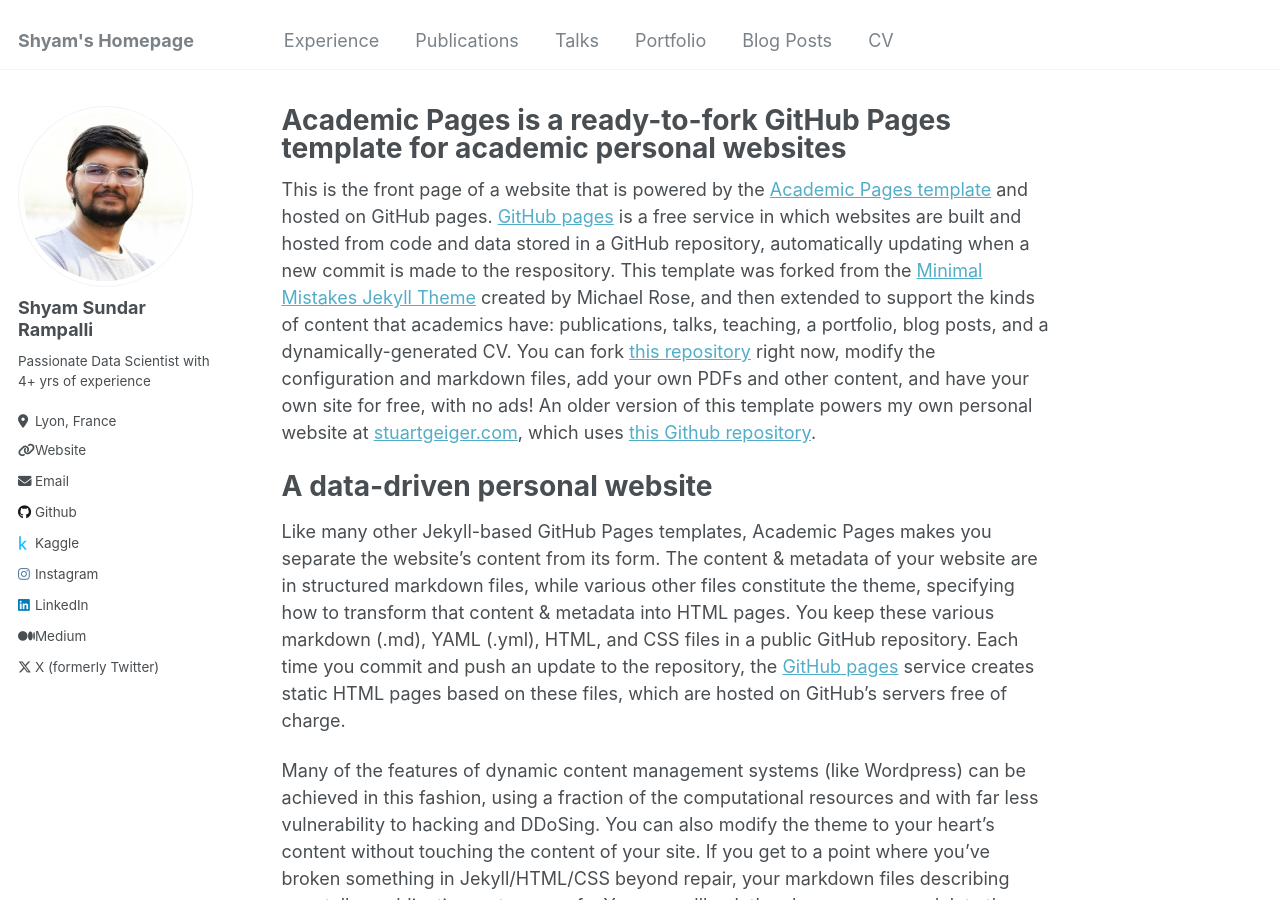
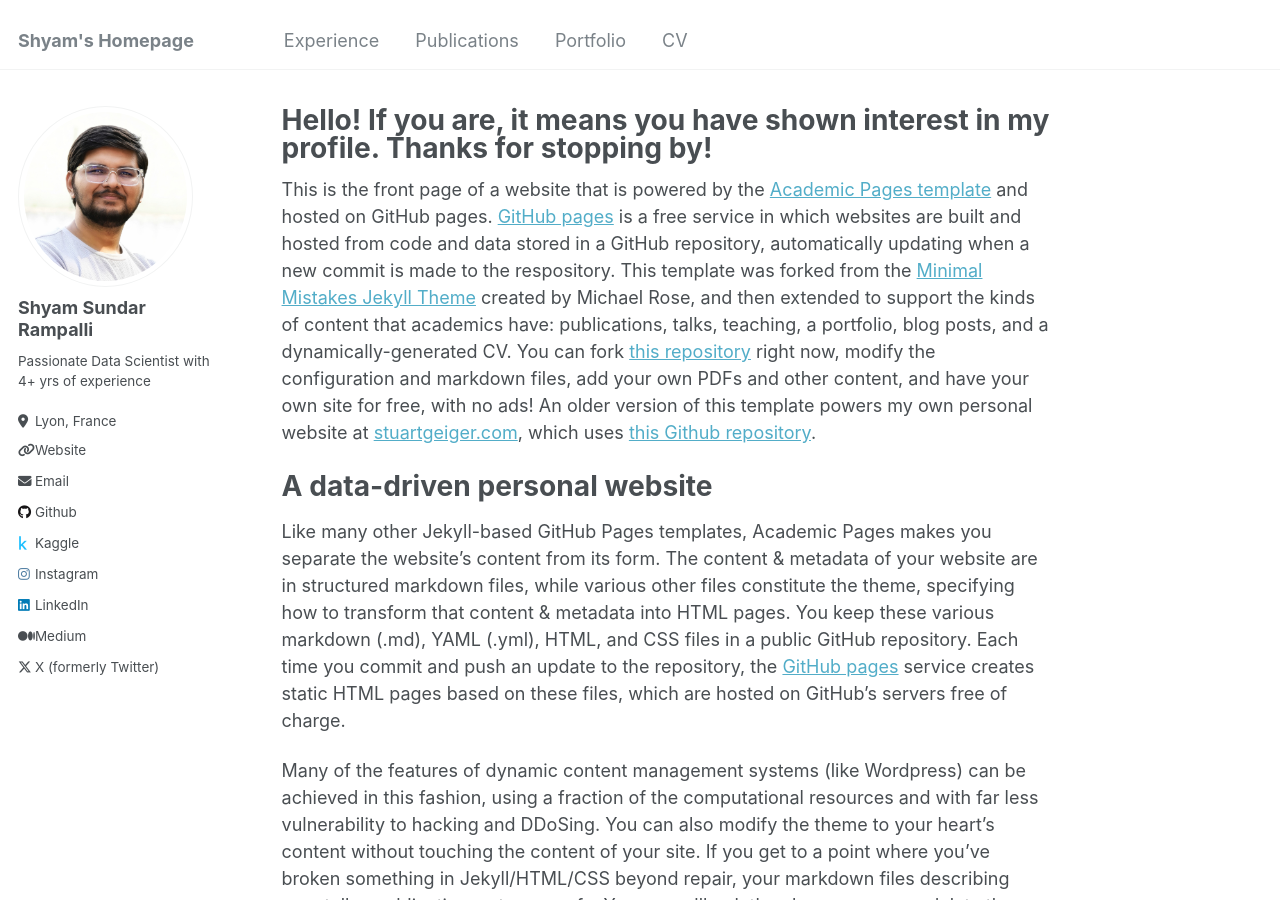
Before and after one commit to rampallishyam/rampallishyam.github.io, a Jekyll site: the page built from _pages/about.md, in a window 1280 px wide and 900 px high. Built offline with Jekyll 4.4.1, drawn with Linux system fonts in a browser that asks for light colours.

```diff
--- a/_pages/about.md
+++ b/_pages/about.md
@@ -1,6 +1,6 @@
 ---
 permalink: /
-title: "Academic Pages is a ready-to-fork GitHub Pages template for academic personal websites"
+title: "Hello! If you are, it means you have shown interest in my profile. Thanks for stopping by!"
 author_profile: true
 redirect_from:
   - /about/
```
Also changed, not shown: _data/navigation.yml (+4 -4 lines), _pages/experience.md (+2 -0 lines).
